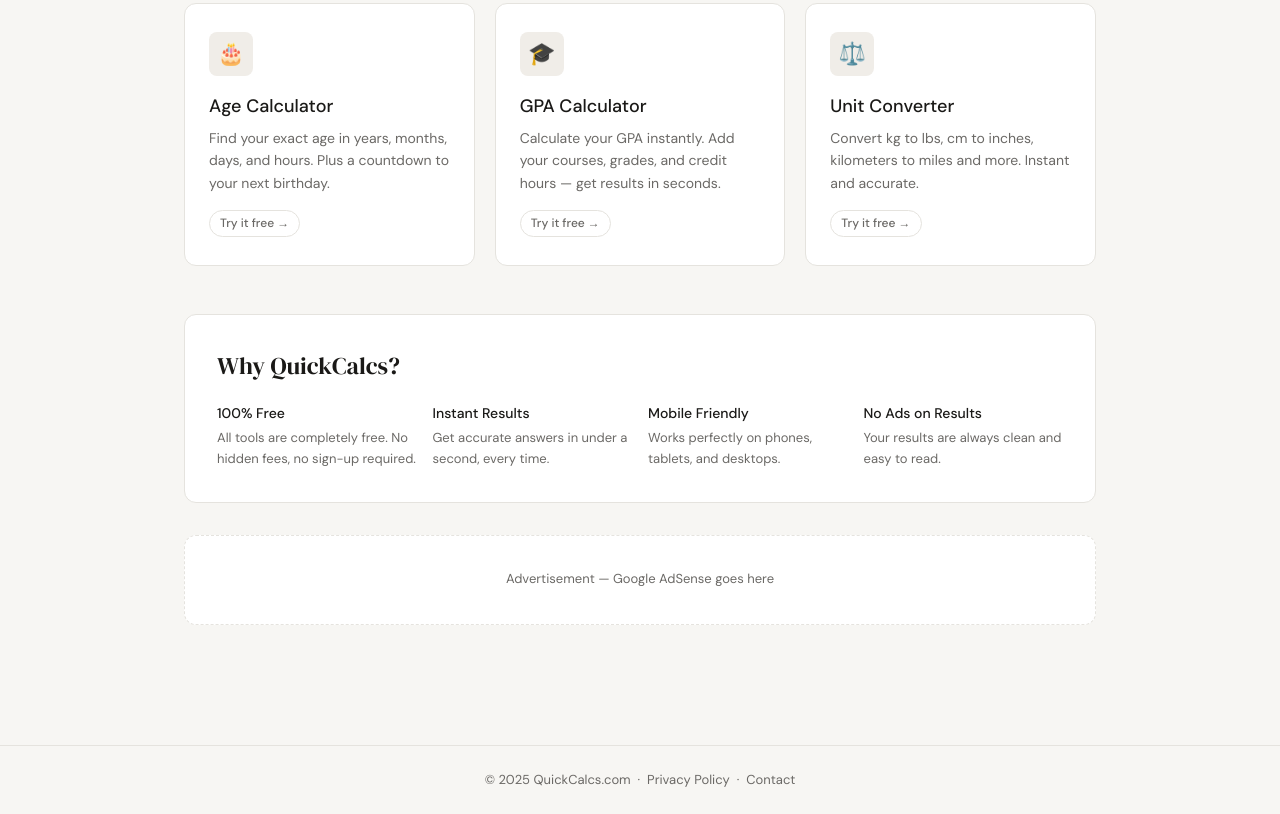
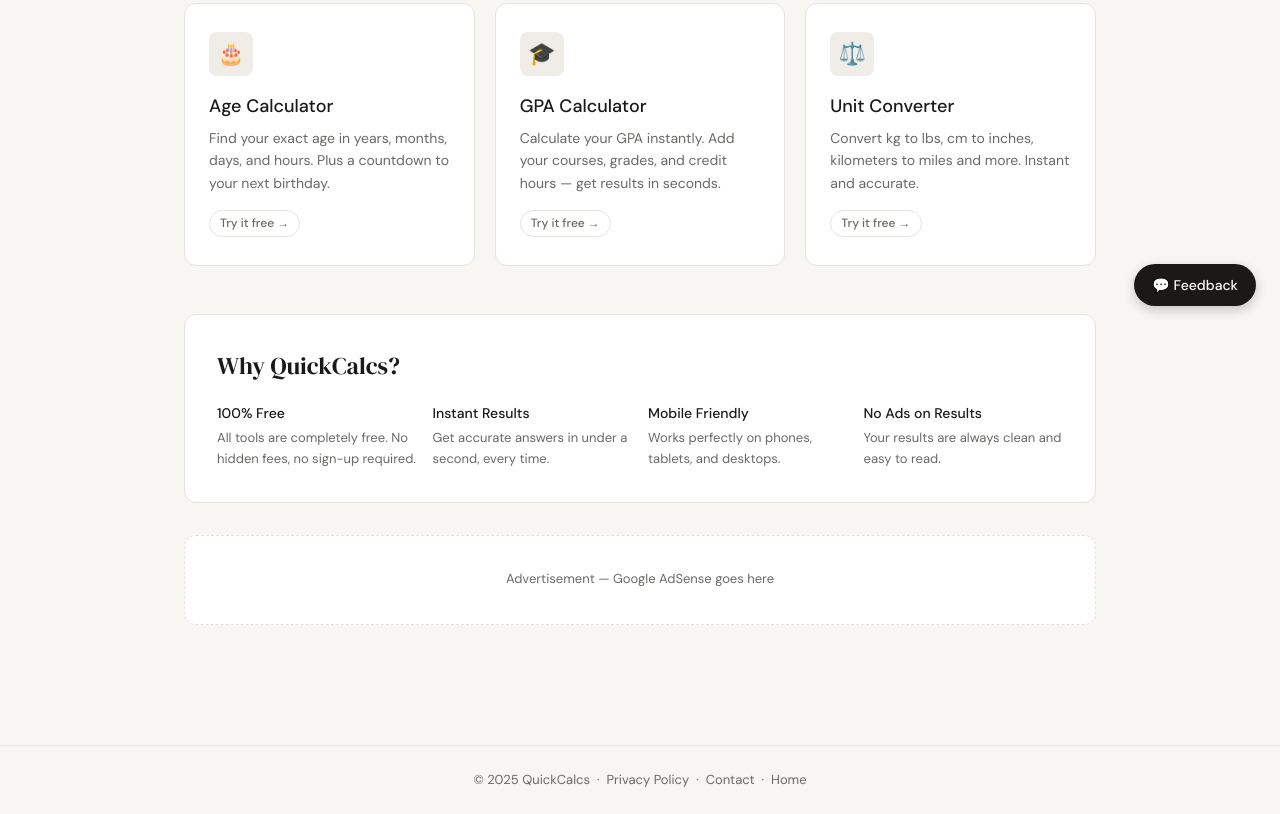
Before and after one commit to Areeb890/quickcalcs, a plain HTML site: page index.html in a window 1280 px wide. Shown: the part 470-1284 px from the top of the page. Drawn offline with Linux system fonts and the light colour scheme.

Commit message:
Add files via upload

```diff
--- a/index.html
+++ b/index.html
@@ -1,7 +1,6 @@
 <!DOCTYPE html>
 <html lang="en">
 <head>
-<meta name="google-site-verification" content="RbDp5za2ICh09RwS9fYjuhuwb5FXcPWA5udn0njtXHA" />
 <meta charset="UTF-8" />
 <meta name="viewport" content="width=device-width, initial-scale=1.0" />
 <title>QuickCalcs – Free Online Calculators & Converters</title>
@@ -112,7 +111,8 @@ footer a{color:var(--muted);text-decoration:none}
   <div class="ad-slot">Advertisement — Google AdSense goes here</div>
 </main>
 <footer>
-  <p>&copy; 2025 QuickCalcs.com &nbsp;·&nbsp; <a href="#">Privacy Policy</a> &nbsp;·&nbsp; <a href="#">Contact</a></p>
+  <p>&copy; 2025 QuickCalcs &nbsp;·&nbsp; <a href="privacy-policy.html">Privacy Policy</a> &nbsp;·&nbsp; <a href="contact.html">Contact</a> &nbsp;·&nbsp; <a href="index.html">Home</a></p>
 </footer>
+<a href="contact.html" style="position:fixed;bottom:24px;right:24px;background:#1a1917;color:#fff;padding:10px 18px;border-radius:30px;font-family:DM Sans,sans-serif;font-size:14px;font-weight:500;text-decoration:none;box-shadow:0 4px 12px rgba(0,0,0,0.2);z-index:999;">💬 Feedback</a>
 </body>
 </html>
```
Also changed, not shown: age-calculator.html (+1 -0 lines), gpa-calculator.html (+2 -1 lines), unit-converter.html (+2 -1 lines).
